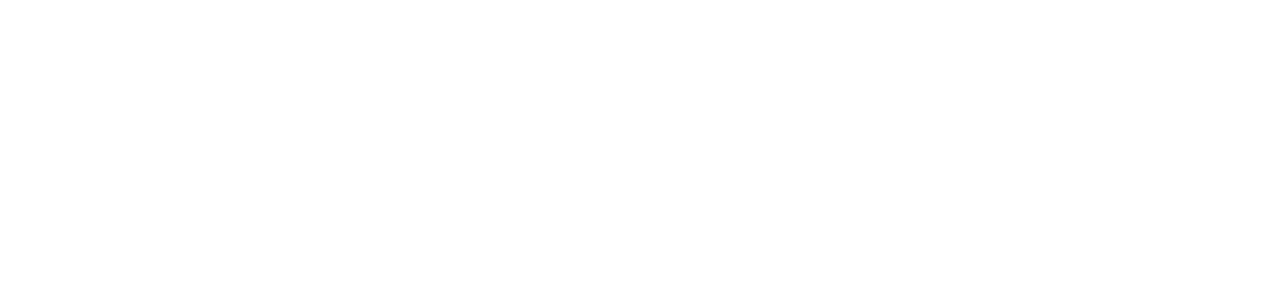
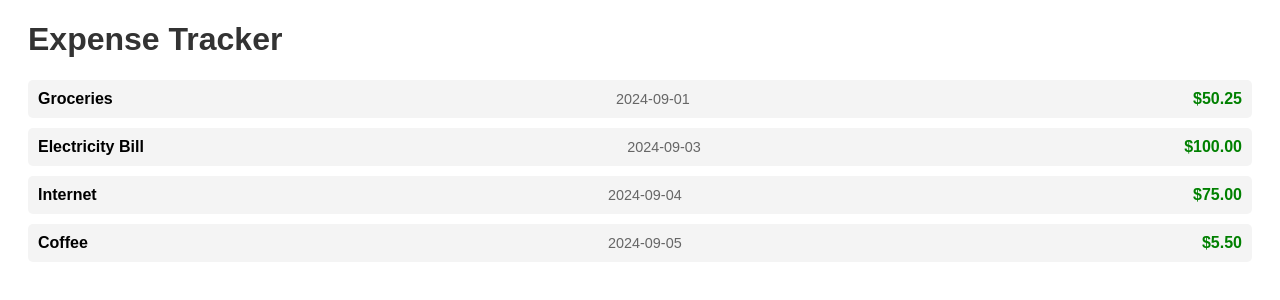
Before and after one commit to HlibHryshko/_expense_manager, a Svelte app in the folder front-end/: page / in a window 1280 px wide. Shown: the top 300 px of the page. Built offline with nearby package versions, Linux system fonts and the light colour scheme.

Commit message:
list of expenses is added

```diff
--- a/front-end/src/App.svelte
+++ b/front-end/src/App.svelte
@@ -1,8 +1,19 @@
 <script>
+    import ExpenseList from './components/ExpenseList.svelte';
 </script>
 
 <main>
+    <h1>Expense Tracker</h1>
+    <ExpenseList />
 </main>
 
 <style>
+    main {
+        font-family: Arial, sans-serif;
+        margin: 20px;
+    }
+
+    h1 {
+        color: #333;
+    }
 </style>
--- a/front-end/src/components/ExpenseList.svelte
+++ b/front-end/src/components/ExpenseList.svelte
@@ -0,0 +1,51 @@
+<script>
+    // Example expense data, will be replaced later with dynamic data.
+    let expenses = [
+        { id: 1, title: 'Groceries', amount: 50.25, date: '2024-09-01' },
+        { id: 2, title: 'Electricity Bill', amount: 100.00, date: '2024-09-03' },
+        { id: 3, title: 'Internet', amount: 75.00, date: '2024-09-04' },
+        { id: 4, title: 'Coffee', amount: 5.50, date: '2024-09-05' }
+    ];
+</script>
+
+<style>
+    /* Basic styling for the expense list */
+    ul {
+        list-style-type: none;
+        padding: 0;
+    }
+
+    li {
+        background-color: #f4f4f4;
+        margin: 10px 0;
+        padding: 10px;
+        border-radius: 5px;
+        display: flex;
+        justify-content: space-between;
+        align-items: center;
+    }
+
+    .expense-title {
+        font-weight: bold;
+    }
+
+    .expense-amount {
+        color: green;
+        font-weight: bold;
+    }
+
+    .expense-date {
+        color: #666;
+        font-size: 0.9em;
+    }
+</style>
+
+<ul>
+    {#each expenses as expense}
+        <li>
+            <span class="expense-title">{expense.title}</span>
+            <span class="expense-date">{expense.date}</span>
+            <span class="expense-amount">${expense.amount.toFixed(2)}</span>
+        </li>
+    {/each}
+</ul>
```
